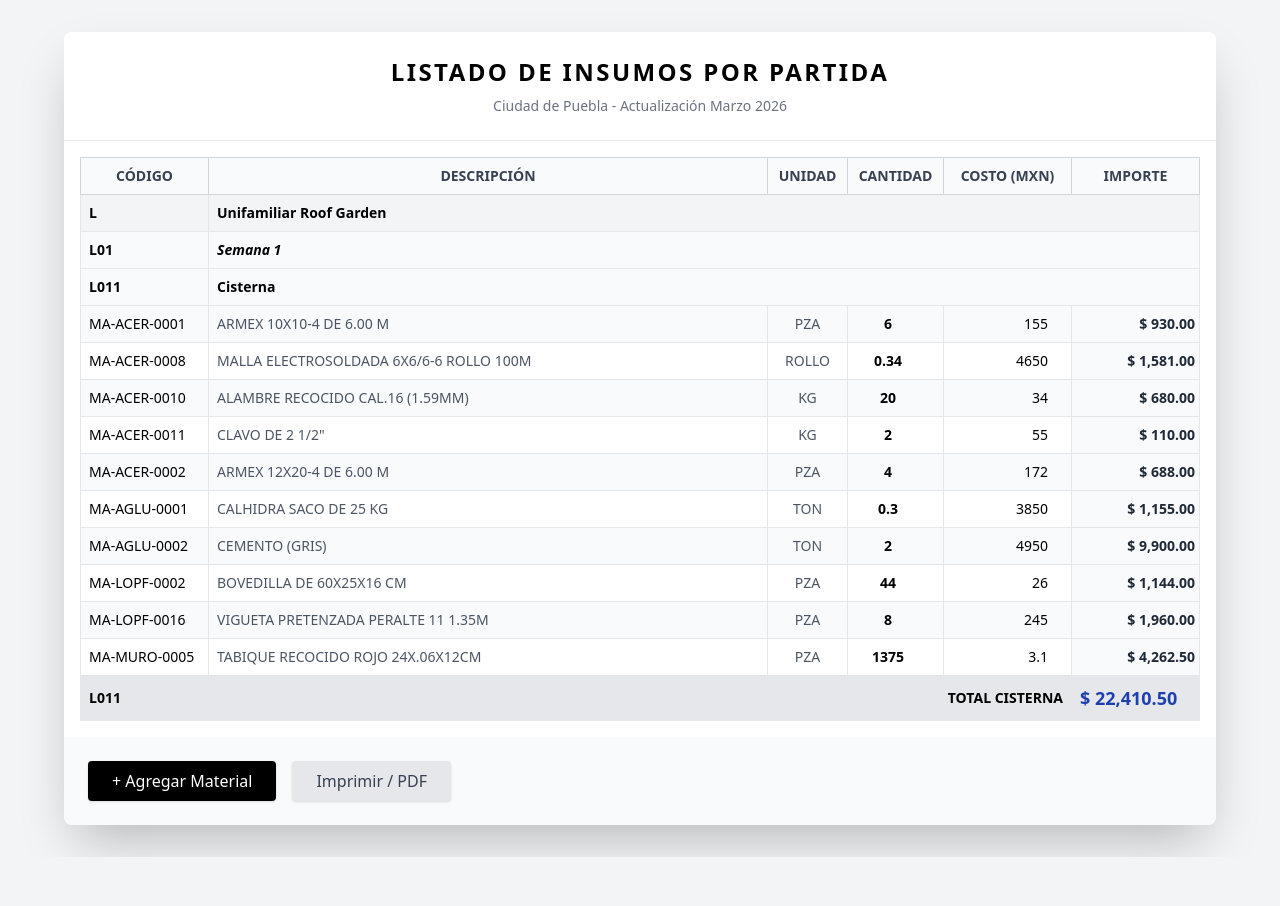
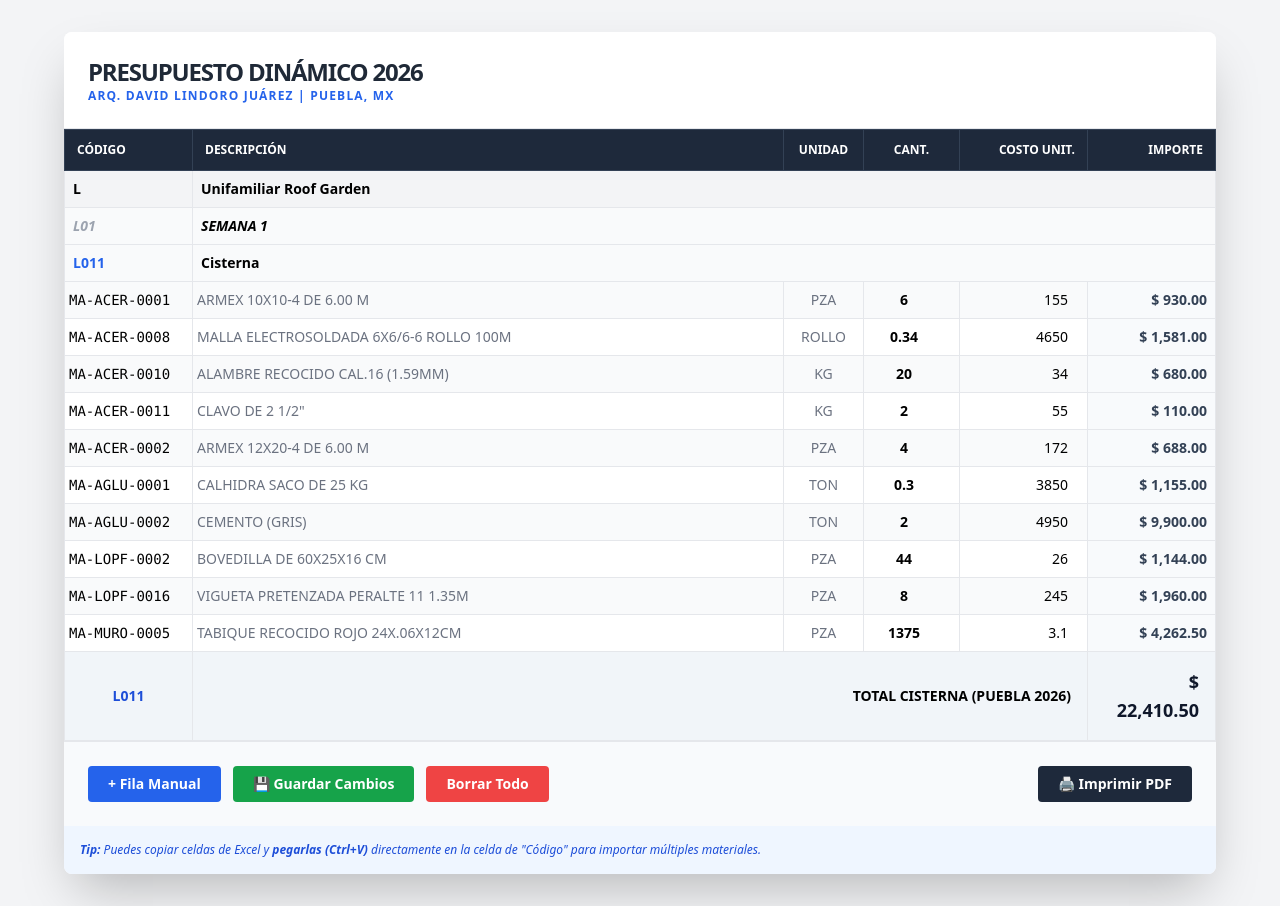
Before and after one commit to ArqLindoro/Master-Cotizador, a plain HTML site: page index.html in a window 1280 px wide. Before the commit the page ends 857 px from the top, so only its background shows below. Drawn offline with nearby package versions, Linux system fonts and the light colour scheme.

Commit message:
Refactor index.html for budgeting application
Updated the HTML structure and styles for the budgeting application, including changes to the title, layout, and input handling for better usability.

```diff
--- a/index.html
+++ b/index.html
@@ -3,62 +3,69 @@
 <head>
     <meta charset="UTF-8">
     <meta name="viewport" content="width=device-width, initial-scale=1.0">
-    <title>Presupuesto Dinámico - Arq. David Lindoro</title>
+    <title>Presupuesto Maestro - Arq. David Lindoro</title>
     <script src="https://cdn.tailwindcss.com"></script>
     <style>
-        .table-input { border: none; width: 100%; background: transparent; }
+        .table-input { border: none; width: 100%; background: transparent; padding: 4px; }
         .table-input:focus { outline: 2px solid #3b82f6; background: white; }
         tr:nth-child(even) { background-color: #f9fafb; }
+        @media print { .no-print { display: none; } }
     </style>
 </head>
-<body class="bg-gray-100 p-8 font-sans">
+<body class="bg-gray-100 p-4 md:p-8 font-sans">
 
     <div class="max-w-6xl mx-auto bg-white shadow-2xl rounded-lg overflow-hidden">
-        <div class="bg-white border-b p-6 text-center">
-            <h1 class="text-2xl font-bold tracking-widest uppercase">LISTADO DE INSUMOS POR PARTIDA</h1>
-            <p class="text-sm text-gray-500 mt-2">Ciudad de Puebla - Actualización Marzo 2026</p>
+        <div class="p-6 border-b flex justify-between items-center bg-white">
+            <div>
+                <h1 class="text-2xl font-bold tracking-tighter uppercase text-gray-800">Presupuesto Dinámico 2026</h1>
+                <p class="text-xs text-blue-600 font-semibold uppercase tracking-widest">Arq. David Lindoro Juárez | Puebla, MX</p>
+            </div>
+            <div class="text-right no-print">
+                <span id="save-status" class="text-xs text-green-500 font-medium"></span>
+            </div>
         </div>
 
-        <div class="p-4 overflow-x-auto">
-            <table class="w-full border-collapse border border-gray-300 text-sm">
+        <div class="overflow-x-auto">
+            <table class="w-full border-collapse text-sm">
                 <thead>
-                    <tr class="bg-gray-50 uppercase text-gray-700">
-                        <th class="border border-gray-300 p-2 w-32">Código</th>
-                        <th class="border border-gray-300 p-2">Descripción</th>
-                        <th class="border border-gray-300 p-2 w-20">Unidad</th>
-                        <th class="border border-gray-300 p-2 w-24">Cantidad</th>
-                        <th class="border border-gray-300 p-2 w-32">Costo (MXN)</th>
-                        <th class="border border-gray-300 p-2 w-32">Importe</th>
+                    <tr class="bg-slate-800 text-white uppercase text-xs">
+                        <th class="p-3 border border-slate-700 w-32 text-left">Código</th>
+                        <th class="p-3 border border-slate-700 text-left">Descripción</th>
+                        <th class="p-3 border border-slate-700 w-20 text-center">Unidad</th>
+                        <th class="p-3 border border-slate-700 w-24 text-center">Cant.</th>
+                        <th class="p-3 border border-slate-700 w-32 text-right">Costo Unit.</th>
+                        <th class="p-3 border border-slate-700 w-32 text-right">Importe</th>
                     </tr>
                 </thead>
                 <tbody id="budget-body">
                     <tr class="bg-gray-100 font-bold"><td class="p-2 border">L</td><td colspan="5" class="p-2 border">Unifamiliar Roof Garden</td></tr>
-                    <tr class="bg-gray-50 font-semibold"><td class="p-2 border">L01</td><td colspan="5" class="p-2 border italic">Semana 1</td></tr>
-                    <tr class="bg-gray-50 font-semibold"><td class="p-2 border">L011</td><td colspan="5" class="p-2 border">Cisterna</td></tr>
-
-                    </tbody>
+                    <tr class="bg-gray-50 font-semibold italic"><td class="p-2 border text-gray-400">L01</td><td colspan="5" class="p-2 border uppercase">Semana 1</td></tr>
+                    <tr class="bg-gray-50 font-semibold"><td class="p-2 border text-blue-600">L011</td><td colspan="5" class="p-2 border">Cisterna</td></tr>
+                </tbody>
                 <tfoot>
-                    <tr class="bg-gray-200 font-bold">
-                        <td class="border p-2">L011</td>
-                        <td colspan="4" class="border p-2 text-right uppercase">TOTAL Cisterna</td>
-                        <td id="grand-total" class="border p-2 text-blue-800 text-lg">$ 0.00</td>
+                    <tr class="bg-slate-100 font-bold">
+                        <td class="border p-4 text-blue-700 text-center">L011</td>
+                        <td colspan="4" class="border p-4 text-right">TOTAL CISTERNA (PUEBLA 2026)</td>
+                        <td id="grand-total" class="border p-4 text-right text-lg text-slate-900">$ 0.00</td>
                     </tr>
                 </tfoot>
             </table>
         </div>
 
-        <div class="p-6 bg-gray-50 flex gap-4">
-            <button onclick="addRow()" class="bg-black text-white px-6 py-2 rounded shadow hover:bg-gray-800 transition">
-                + Agregar Material
-            </button>
-            <button onclick="window.print()" class="bg-gray-200 text-gray-700 px-6 py-2 rounded shadow hover:bg-gray-300 transition">
-                Imprimir / PDF
-            </button>
+        <div class="p-6 bg-slate-50 flex flex-wrap gap-3 no-print border-t">
+            <button onclick="addRow()" class="bg-blue-600 text-white px-5 py-2 rounded text-sm font-bold hover:bg-blue-700 transition">+ Fila Manual</button>
+            <button onclick="saveData()" class="bg-green-600 text-white px-5 py-2 rounded text-sm font-bold hover:bg-green-700 transition">💾 Guardar Cambios</button>
+            <button onclick="clearData()" class="bg-red-500 text-white px-5 py-2 rounded text-sm font-bold hover:bg-red-600 transition">Borrar Todo</button>
+            <div class="flex-grow"></div>
+            <button onclick="window.print()" class="bg-slate-800 text-white px-5 py-2 rounded text-sm font-bold hover:bg-black transition">🖨️ Imprimir PDF</button>
+        </div>
+
+        <div class="p-4 bg-blue-50 text-blue-700 text-xs italic no-print">
+            <strong>Tip:</strong> Puedes copiar celdas de Excel y <strong>pegarlas (Ctrl+V)</strong> directamente en la celda de "Código" para importar múltiples materiales.
         </div>
     </div>
 
     <script>
-        // Catálogo de precios 2026 Puebla
         const catalog = {
             "MA-ACER-0001": { desc: "ARMEX 10X10-4 DE 6.00 M", unit: "PZA", price: 155.00 },
             "MA-ACER-0008": { desc: "MALLA ELECTROSOLDADA 6X6/6-6 ROLLO 100M", unit: "ROLLO", price: 4650.00 },
@@ -72,58 +79,120 @@
             "MA-MURO-0005": { desc: "TABIQUE RECOCIDO ROJO 24X.06X12CM", unit: "PZA", price: 3.10 }
         };
 
-        function addRow(code = "", qty = 0) {
+        function addRow(code = "", qty = 0, cost = null) {
             const tbody = document.getElementById('budget-body');
             const row = document.createElement('tr');
 
             row.innerHTML = `
-                <td class="border p-1"><input type="text" value="${code}" class="table-input p-1 uppercase" onchange="updateRow(this)" placeholder="Código"></td>
-                <td class="border p-1 text-gray-600"><input type="text" class="table-input p-1" readonly></td>
-                <td class="border p-1 text-center text-gray-600"><input type="text" class="table-input text-center" readonly></td>
-                <td class="border p-1"><input type="number" value="${qty}" class="table-input p-1 text-center font-bold" oninput="calculateTotal()"></td>
-                <td class="border p-1"><input type="number" class="table-input p-1 text-right" oninput="calculateTotal()"></td>
-                <td class="border p-1 text-right font-semibold text-gray-800 bg-gray-50">$ 0.00</td>
+                <td class="border p-0"><input type="text" value="${code}" class="table-input code-input font-mono uppercase" placeholder="Código"></td>
+                <td class="border p-0"><input type="text" class="table-input text-gray-500" readonly></td>
+                <td class="border p-0 text-center text-gray-500 uppercase"><input type="text" class="table-input text-center" readonly></td>
+                <td class="border p-0"><input type="number" value="${qty}" class="table-input text-center font-bold qty-input"></td>
+                <td class="border p-0"><input type="number" value="${cost}" class="table-input text-right cost-input"></td>
+                <td class="border p-2 text-right font-bold text-slate-700 bg-slate-50 total-cell">$ 0.00</td>
             `;
+
             tbody.appendChild(row);
-            if(code) updateRow(row.querySelector('input'));
+            const input = row.querySelector('.code-input');
+            input.addEventListener('input', () => updateByCode(row));
+            input.addEventListener('paste', handlePaste); // Función de pegado masivo
+            row.querySelector('.qty-input').oninput = calculate;
+            row.querySelector('.cost-input').oninput = calculate;
+
+            if(code) updateByCode(row);
         }
 
-        function updateRow(input) {
-            const row = input.closest('tr');
-            const data = catalog[input.value.toUpperCase()];
+        function handlePaste(e) {
+            e.preventDefault();
+            const text = (e.clipboardData || window.clipboardData).getData('text');
+            const rows = text.trim().split('\n');
+
+            rows.forEach((rowData, index) => {
+                const cols = rowData.split('\t'); // Excel usa tabulaciones
+                if (index === 0) {
+                    fillRow(this.closest('tr'), cols);
+                } else {
+                    const newRow = addRow();
+                    fillRow(document.getElementById('budget-body').lastChild, cols);
+                }
+            });
+            calculate();
+        }
+
+        function fillRow(row, cols) {
+            if (!row) return;
+            const codeInput = row.querySelector('.code-input');
+            const qtyInput = row.querySelector('.qty-input');
+            const costInput = row.querySelector('.cost-input');
+
+            if (cols[0]) codeInput.value = cols[0].trim();
+            if (cols[3]) qtyInput.value = cols[3].replace(/[^0-9.]/g, ''); // Limpiar símbolos de moneda
+            if (cols[4]) costInput.value = cols[4].replace(/[^0-9.]/g, '');
+
+            updateByCode(row);
+        }
+
+        function updateByCode(row) {
+            const code = row.querySelector('.code-input').value.toUpperCase();
+            const data = catalog[code];
             if(data) {
                 row.cells[1].querySelector('input').value = data.desc;
                 row.cells[2].querySelector('input').value = data.unit;
-                row.cells[4].querySelector('input').value = data.price;
+                if(!row.querySelector('.cost-input').value) {
+                    row.querySelector('.cost-input').value = data.price;
+                }
             }
-            calculateTotal();
+            calculate();
         }
 
-        function calculateTotal() {
+        function calculate() {
             let grandTotal = 0;
-            const rows = document.querySelectorAll('#budget-body tr:not(.bg-gray-100):not(.bg-gray-50)');
-
+            const rows = document.querySelectorAll('#budget-body tr');
             rows.forEach(row => {
-                const qty = parseFloat(row.cells[3].querySelector('input').value) || 0;
-                const cost = parseFloat(row.cells[4].querySelector('input').value) || 0;
-                const total = qty * cost;
-                row.cells[5].innerText = '$ ' + total.toLocaleString('es-MX', {minimumFractionDigits: 2});
-                grandTotal += total;
+                const qtyInput = row.querySelector('.qty-input');
+                const costInput = row.querySelector('.cost-input');
+                if (qtyInput && costInput) {
+                    const total = (parseFloat(qtyInput.value) || 0) * (parseFloat(costInput.value) || 0);
+                    row.querySelector('.total-cell').innerText = '$ ' + total.toLocaleString('es-MX', {minimumFractionDigits: 2});
+                    grandTotal += total;
+                }
             });
-
             document.getElementById('grand-total').innerText = '$ ' + grandTotal.toLocaleString('es-MX', {minimumFractionDigits: 2});
         }
 
-        // Carga inicial con tus datos de la imagen
+        function saveData() {
+            const data = [];
+            document.querySelectorAll('#budget-body tr').forEach(row => {
+                const code = row.querySelector('.code-input')?.value;
+                if(code) {
+                    data.push({
+                        c: code,
+                        q: row.querySelector('.qty-input').value,
+                        p: row.querySelector('.cost-input').value
+                    });
+                }
+            });
+            localStorage.setItem('presupuesto_david', JSON.stringify(data));
+            document.getElementById('save-status').innerText = "✅ Guardado localmente";
+            setTimeout(() => document.getElementById('save-status').innerText = "", 3000);
+        }
+
+        function clearData() {
+            if(confirm("¿Seguro que quieres borrar todo el contenido?")) {
+                localStorage.removeItem('presupuesto_david');
+                location.reload();
+            }
+        }
+
         window.onload = () => {
-            const initialData = [
-                {c: "MA-ACER-0001", q: 6}, {c: "MA-ACER-0008", q: 0.34},
-                {c: "MA-ACER-0010", q: 20}, {c: "MA-ACER-0011", q: 2},
-                {c: "MA-ACER-0002", q: 4}, {c: "MA-AGLU-0001", q: 0.30},
-                {c: "MA-AGLU-0002", q: 2}, {c: "MA-LOPF-0002", q: 44},
-                {c: "MA-LOPF-0016", q: 8}, {c: "MA-MURO-0005", q: 1375}
-            ];
-            initialData.forEach(item => addRow(item.c, item.q));
+            const saved = localStorage.getItem('presupuesto_david');
+            if(saved) {
+                JSON.parse(saved).forEach(item => addRow(item.c, item.q, item.p));
+            } else {
+                // Datos iniciales si no hay nada guardado
+                const initial = [{c:"MA-ACER-0001",q:6},{c:"MA-ACER-0008",q:0.34},{c:"MA-ACER-0010",q:20},{c:"MA-ACER-0011",q:2},{c:"MA-ACER-0002",q:4},{c:"MA-AGLU-0001",q:0.30},{c:"MA-AGLU-0002",q:2},{c:"MA-LOPF-0002",q:44},{c:"MA-LOPF-0016",q:8},{c:"MA-MURO-0005",q:1375}];
+                initial.forEach(item => addRow(item.c, item.q));
+            }
         };
     </script>
 </body>
```
